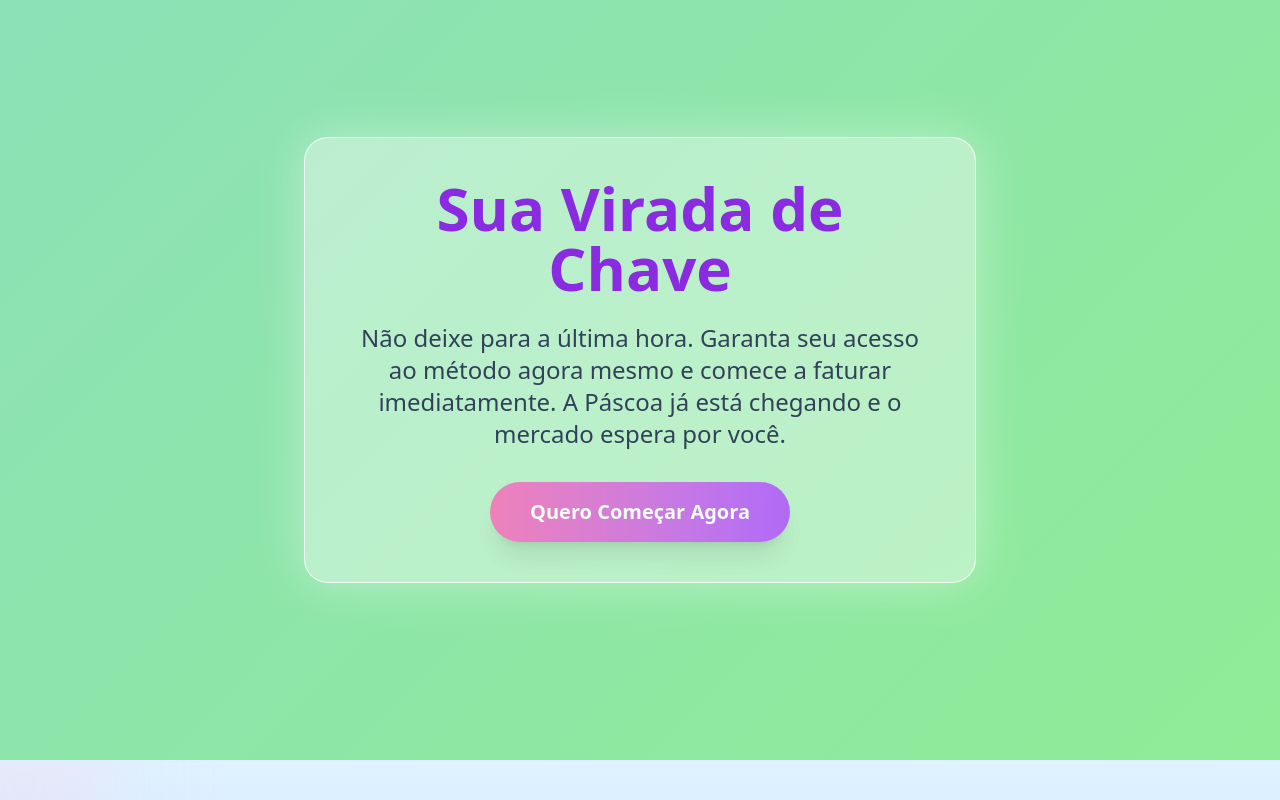
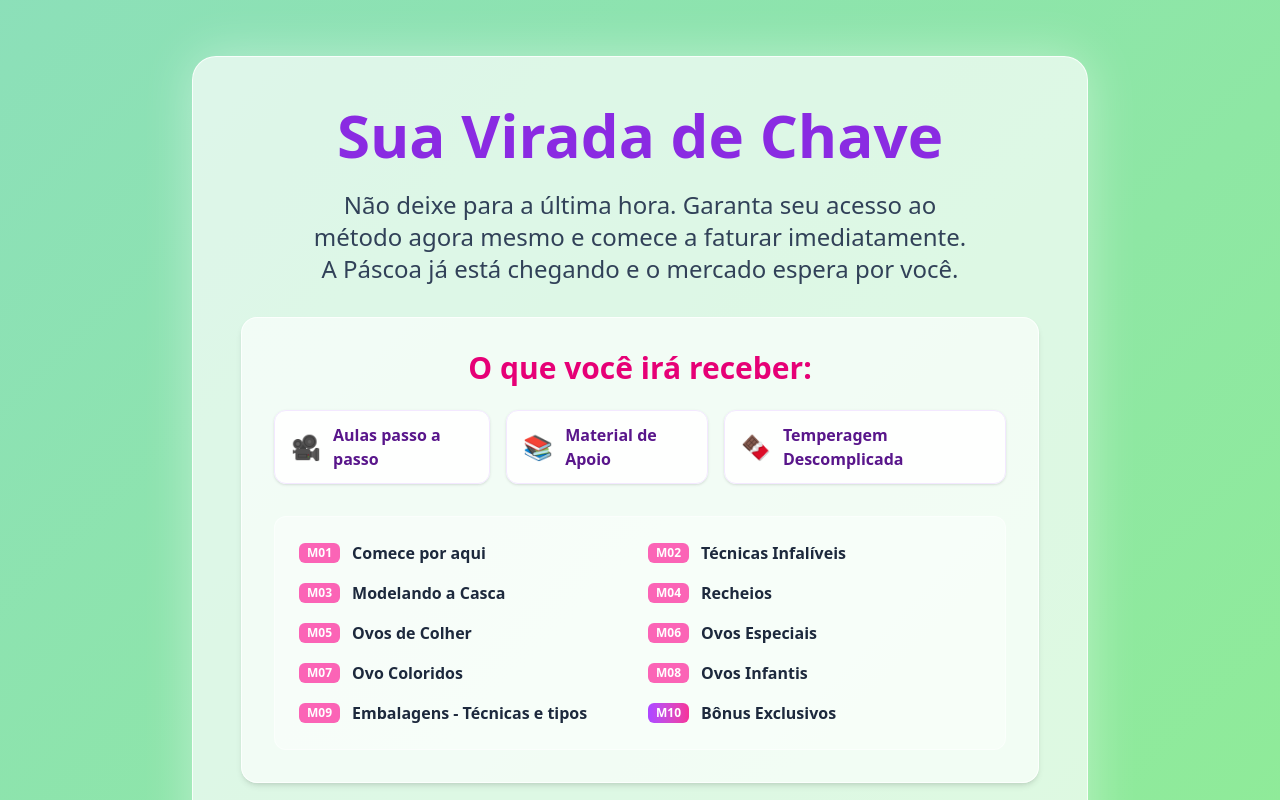
Before and after one commit to glauberfabc/pascoa2, a Next.js app: page / in a window 1280 px wide. Shown: the part 3240-4040 px from the top of the page. Built offline with nearby package versions, Linux system fonts and the light colour scheme.

Commit message:
Expandindo section 4 com conteudos e modulos do curso

```diff
--- a/src/app/page.tsx
+++ b/src/app/page.tsx
@@ -113,17 +113,48 @@ export default function Home() {
           </section>
 
           {/* Section 4 */}
-          <section className="h-screen flex items-center justify-center px-4 md:px-12">
-            <div className="max-w-[95%] md:max-w-2xl text-center backdrop-blur-md bg-white/40 p-6 md:p-10 rounded-2xl md:rounded-3xl border border-white/80 shadow-[0_0_50px_rgba(255,255,255,0.4)]">
+          <section className="min-h-screen flex items-center justify-center px-4 md:px-12 py-24 relative z-20">
+            <div className="max-w-[95%] md:max-w-4xl text-center backdrop-blur-xl bg-white/70 p-6 md:p-12 rounded-2xl md:rounded-3xl border border-white/80 shadow-[0_0_50px_rgba(255,255,255,0.4)]">
               <h2 className="text-3xl md:text-6xl font-black mb-6" style={{ color: activeProduct.textColor }}>
                 {activeProduct.section4.title}
               </h2>
-              <p className="text-lg md:text-2xl text-slate-700 mb-8 max-w-xl mx-auto">
+              <p className="text-lg md:text-2xl text-slate-700 mb-8 max-w-2xl mx-auto font-medium">
                 {activeProduct.section4.description}
               </p>
 
+              <div className="bg-white/60 rounded-2xl p-6 md:p-8 text-left mb-8 border border-white/80 shadow-md">
+                <h3 className="text-2xl md:text-3xl font-black text-center text-pink-600 mb-6">
+                  O que você irá receber:
+                </h3>
+
+                <div className="flex flex-col md:flex-row gap-4 mb-8 justify-center">
+                  <div className="flex items-center justify-center gap-3 bg-white/90 px-4 py-3 rounded-xl shadow-sm text-purple-900 font-bold border border-purple-100">
+                    <span className="text-2xl">🎥</span> Aulas passo a passo
+                  </div>
+                  <div className="flex items-center justify-center gap-3 bg-white/90 px-4 py-3 rounded-xl shadow-sm text-purple-900 font-bold border border-purple-100">
+                    <span className="text-2xl">📚</span> Material de Apoio
+                  </div>
+                  <div className="flex items-center justify-center gap-3 bg-white/90 px-4 py-3 rounded-xl shadow-sm text-purple-900 font-bold border border-purple-100">
+                    <span className="text-2xl">🍫</span> Temperagem Descomplicada
+                  </div>
+                </div>
+
+                <div className="grid grid-cols-1 md:grid-cols-2 gap-4 text-slate-800 font-bold text-sm md:text-base bg-white/40 p-6 rounded-xl border border-white/50">
+                  <div className="flex items-center gap-3"><span className="bg-pink-400 text-white px-2 py-0.5 rounded-md text-xs">M01</span> Comece por aqui</div>
+                  <div className="flex items-center gap-3"><span className="bg-pink-400 text-white px-2 py-0.5 rounded-md text-xs">M02</span> Técnicas Infalíveis</div>
+                  <div className="flex items-center gap-3"><span className="bg-pink-400 text-white px-2 py-0.5 rounded-md text-xs">M03</span> Modelando a Casca</div>
+                  <div className="flex items-center gap-3"><span className="bg-pink-400 text-white px-2 py-0.5 rounded-md text-xs">M04</span> Recheios</div>
+                  <div className="flex items-center gap-3"><span className="bg-pink-400 text-white px-2 py-0.5 rounded-md text-xs">M05</span> Ovos de Colher</div>
+                  <div className="flex items-center gap-3"><span className="bg-pink-400 text-white px-2 py-0.5 rounded-md text-xs">M06</span> Ovos Especiais</div>
+                  <div className="flex items-center gap-3"><span className="bg-pink-400 text-white px-2 py-0.5 rounded-md text-xs">M07</span> Ovo Coloridos</div>
+                  <div className="flex items-center gap-3"><span className="bg-pink-400 text-white px-2 py-0.5 rounded-md text-xs">M08</span> Ovos Infantis</div>
+                  <div className="flex items-center gap-3"><span className="bg-pink-400 text-white px-2 py-0.5 rounded-md text-xs">M09</span> Embalagens - Técnicas e tipos</div>
+                  <div className="flex items-center gap-3"><span className="bg-gradient-to-r from-purple-500 to-pink-500 text-white px-2 py-0.5 rounded-md text-xs">M10</span> Bônus Exclusivos</div>
+                </div>
+              </div>
+
               <div className="flex justify-center mt-8">
-                <button className="px-8 md:px-10 py-3 md:py-4 rounded-full font-bold shadow-xl text-lg md:text-xl transition-transform hover:scale-105 bg-gradient-to-r from-pink-400 to-purple-500 text-white animate-pulse hover:animate-none hover:shadow-[0_0_30px_rgba(255,182,193,0.8)]">
+                <button className="px-8 md:px-10 py-4 md:py-5 rounded-full font-black shadow-2xl text-xl transition-transform hover:scale-105 bg-gradient-to-r from-pink-400 to-purple-500 text-white animate-pulse hover:animate-none hover:shadow-[0_0_40px_rgba(255,182,193,1)]">
                   Quero Começar Agora
                 </button>
               </div>
```
